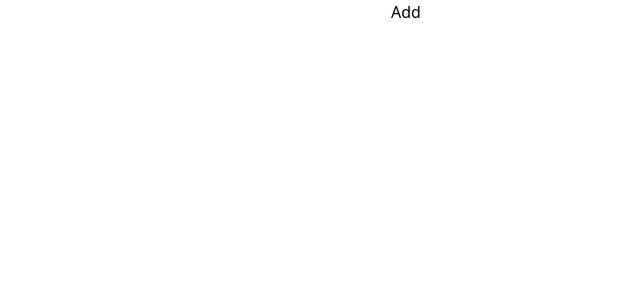
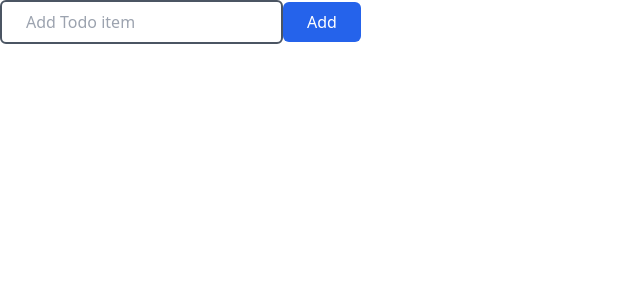
Before and after one commit to Bushenzie/todo-list, a React (Vite) app: page / in a window 1280 px wide. Shown: the top 300 px of the page, without its empty margins (0-640 px from the left). Built offline with nearby package versions, Linux system fonts and the light colour scheme.

Commit message:
refactor: Todo context added

```diff
--- a/src/App.tsx
+++ b/src/App.tsx
@@ -1,64 +1,33 @@
 import { useReducer, useState } from "react"
+import Button from "./components/Button";
+import Input from "./components/Input";
 import "./index.css"
-
-enum Priority {
-  Low = 1,
-  Medium,
-  High
-}
-
-interface TodoItem {
-  id: string;
-  value: string;
-  priority: Priority;
-  tags?: string[],
-  due?: Date
-}
-
-type TodoAction = {
-  type: "add"|"edit"|"remove",
-  value: string
-}
-
-function reducer(state: object, action: TodoAction) {
-    let item: TodoItem;
-    switch (action.type) {
-        case "add":
-          item = {
-              id: Date.now().toString(),
-              value: action.value,
-              priority: Priority.Low,
-          };
-          return [...state, item];
-        case "edit":
-          break;
-        case "remove":
-          break;
-        default:
-          return state;
-    }
-}
-
+import { useTodos } from "./contexts/TodoContext";
 
 function App() {
-  const [todoItems, dispatch] = useReducer(reducer, []);
-
+  const todos = useTodos();
   const [inputValue,setInputValue] = useState("");
 
   function onAddClick(e) {
-    dispatch({
-      type: "add",
-      value: inputValue
-    })
+    todos.dispatch({
+        type: "add",
+        value: inputValue,
+    });
   }
 
   return (
       <>
-          <input type="text" className="px-20" value={inputValue} onChange={e => setInputValue(e.target.value)}/>
-          <button onClick={onAddClick}>Add</button>
+          <Input
+              value={inputValue}
+              onChange={(e) => setInputValue(e.target.value)}
+              placeholder="Add Todo item"
+          />
+          <Button.Primary onClick={onAddClick}>Add</Button.Primary>
 
           <ul>
-            {todoItems.map(todoItem => (<li key={todoItem.id}>{todoItem.value}</li>))}
+              {todos.items.map((todoItem) => (
+                  <li key={todoItem.id}>{todoItem.value}</li>
+              ))}
           </ul>
       </>
   );
--- /dev/null
+++ b/src/Index.tsx
@@ -0,0 +1,10 @@
+import App from "./App";
+import { TodoContextProvider } from "./contexts/TodoContext";
+
+export default function Index() {
+    return (
+        <TodoContextProvider>
+            <App />
+        </TodoContextProvider>
+    )
+}
--- /dev/null
+++ b/src/contexts/TodoContext.tsx
@@ -0,0 +1,62 @@
+import { createContext, useContext, useReducer } from "react";
+
+interface ITodoContext {
+    items: TodoItem[];
+    dispatch: (action: TodoAction) => void
+}
+const TodoContext = createContext<ITodoContext>({items: [], dispatch: () => {}});
+
+interface TodoItem {
+    id: string;
+    value: string;
+    priority: Priority;
+    tags?: string[];
+    due?: Date;
+}
+
+type TodoAction = {
+    type: "add" | "edit" | "remove";
+    value: string;
+};
+
+enum Priority {
+    Low = 1,
+    Medium,
+    High,
+}
+
+function reducer(state: object, action: TodoAction) {
+    let item: TodoItem;
+    switch (action.type) {
+        case "add":
+            item = {
+                id: Date.now().toString(),
+                value: action.value,
+                priority: Priority.Low,
+            };
+            if(Array.isArray(state)) {
+                return [...state, item];
+            }
+            return [item]
+        case "edit":
+            break;
+        case "remove":
+            break;
+        default:
+            return state;
+    }
+}
+export function TodoContextProvider(props: {children: React.ReactNode}) {
+    const [todoItems, dispatch] = useReducer(reducer, []);
+
+    return (
+        <TodoContext.Provider value={{items: todoItems ,dispatch}}>
+            {props.children}
+        </TodoContext.Provider>
+    )
+}
+
+export function useTodos() {
+    const data = useContext(TodoContext)
+    return data;
+}
--- a/src/main.tsx
+++ b/src/main.tsx
@@ -1,10 +1,10 @@
 import React from 'react'
 import ReactDOM from 'react-dom/client'
-import App from './App.tsx'
+import Index from './Index.tsx'
 import "./index.css"
 
 ReactDOM.createRoot(document.getElementById('root')!).render(
   <React.StrictMode>
-    <App />
+    <Index />
   </React.StrictMode>,
 )
```
